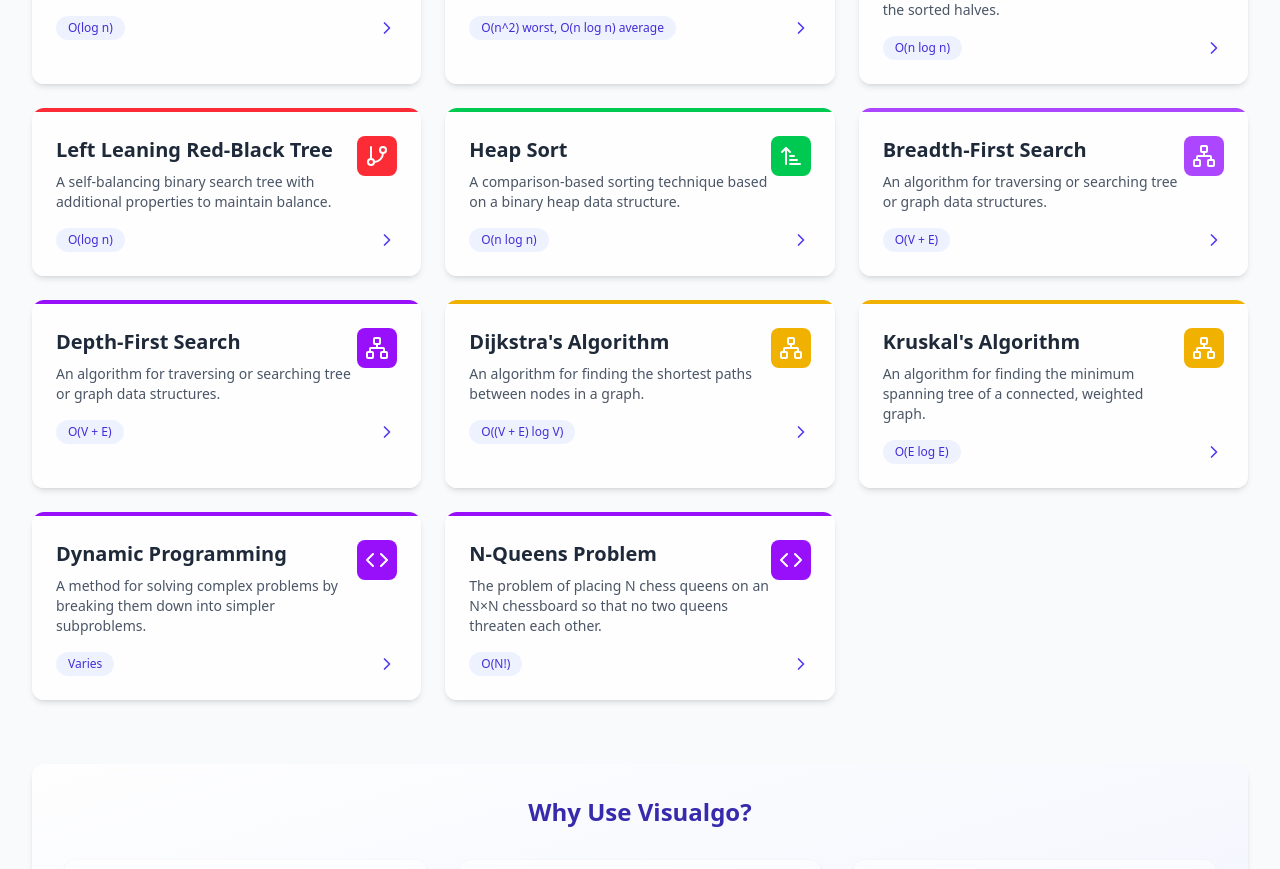
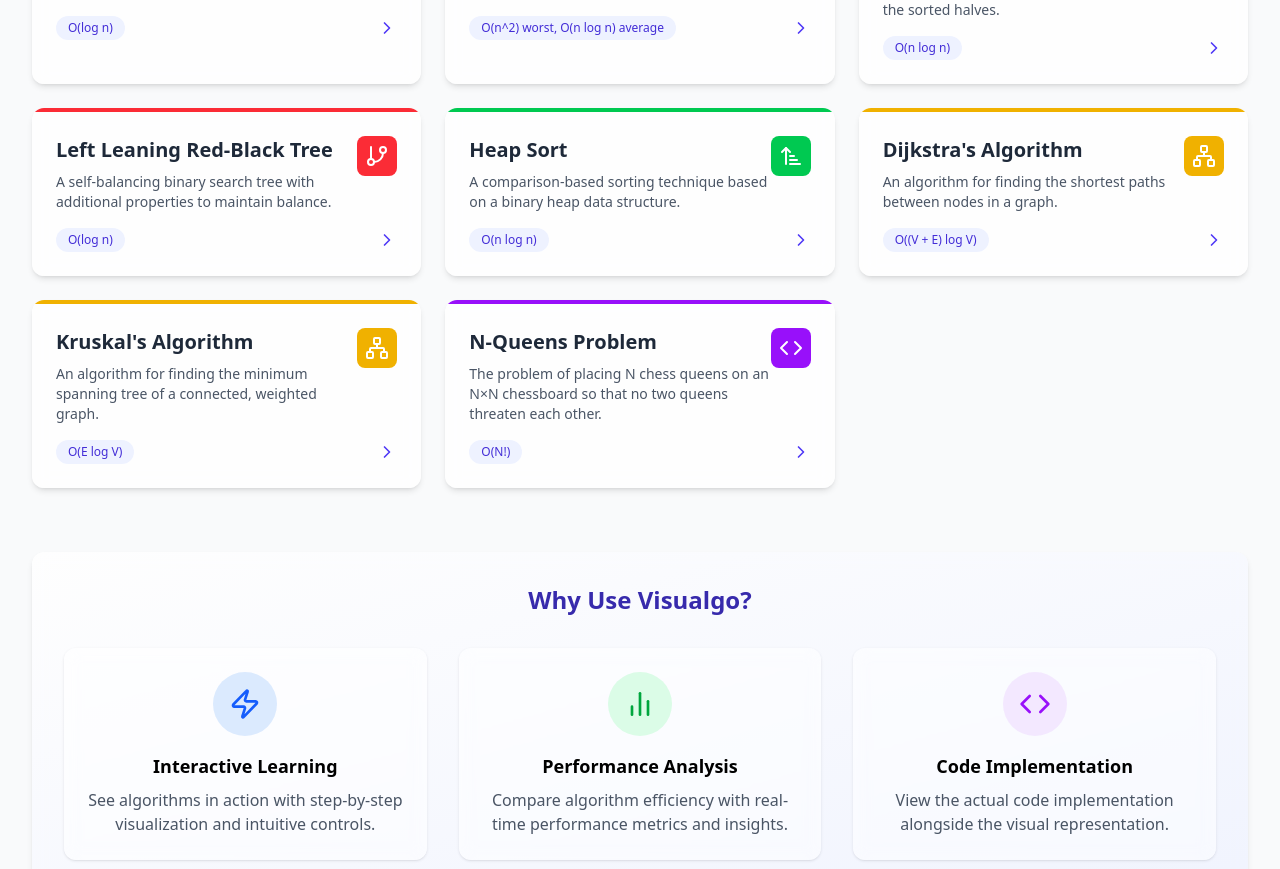
Before and after one commit to pravinpaudel/Visualizer, a React (Vite) app: page / in a window 1280 px wide. Shown: the part 700-1569 px from the top of the page. Built offline with nearby package versions, Linux system fonts and the light colour scheme.

Commit message:
Removed hash table, bfs, dfs, and rectified TC of Kruskal's algo

```diff
--- a/src/pages/Index.jsx
+++ b/src/pages/Index.jsx
@@ -63,24 +63,24 @@
           icon: <SortAsc size={24} />,
           color: 'bg-green-500'
         },
-        {
-          id: '#',
-          name: 'Breadth-First Search',
-          category: 'graph',
-          description: 'An algorithm for traversing or searching tree or graph data structures.',
-          timeComplexity: 'O(V + E)',
-          icon: <Network size={24} />,
-          color: 'bg-purple-500'
-        },
-        {
-          id: '#',
-          name: 'Depth-First Search',
-          category: 'graph',
-          description: 'An algorithm for traversing or searching tree or graph data structures.',
-          timeComplexity: 'O(V + E)',
-          icon: <Network size={24} />,
-          color: 'bg-purple-600'
-        },
+        // {
+        //   id: '#',
+        //   name: 'Breadth-First Search',
+        //   category: 'graph',
+        //   description: 'An algorithm for traversing or searching tree or graph data structures.',
+        //   timeComplexity: 'O(V + E)',
+        //   icon: <Network size={24} />,
+        //   color: 'bg-purple-500'
+        // },
+        // {
+        //   id: '#',
+        //   name: 'Depth-First Search',
+        //   category: 'graph',
+        //   description: 'An algorithm for traversing or searching tree or graph data structures.',
+        //   timeComplexity: 'O(V + E)',
+        //   icon: <Network size={24} />,
+        //   color: 'bg-purple-600'
+        // },
         {
           id: 'dijkstra',
           name: 'Dijkstra\'s Algorithm',
@@ -95,7 +95,7 @@
           name: 'Kruskal\'s Algorithm',
           category: 'graph',
           description: 'An algorithm for finding the minimum spanning tree of a connected, weighted graph.',
-          timeComplexity: 'O(E log E)',
+          timeComplexity: 'O(E log V)',
           icon: <Network size={24} />,
           color: 'bg-yellow-500'
         },
@@ -128,15 +128,15 @@
         //   color: 'bg-blue-300'
         // },
 
-        {
-          id: '#',
-          name: 'Dynamic Programming',
-          category: 'technique',
-          description: 'A method for solving complex problems by breaking them down into simpler subproblems.',
-          timeComplexity: 'Varies',
-          icon: <Code size={24} />,
-          color: 'bg-purple-600'
-        },
+        // {
+        //   id: '#',
+        //   name: 'Dynamic Programming',
+        //   category: 'technique',
+        //   description: 'A method for solving complex problems by breaking them down into simpler subproblems.',
+        //   timeComplexity: 'Varies',
+        //   icon: <Code size={24} />,
+        //   color: 'bg-purple-600'
+        // },
         {
           id: 'nqueens',
           name: 'N-Queens Problem',
```
